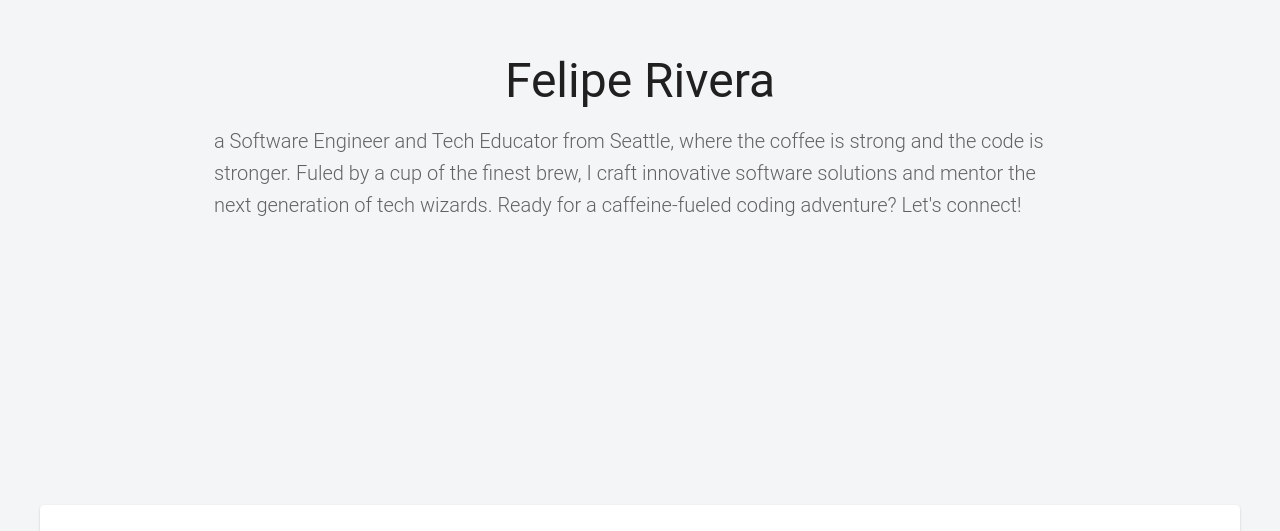
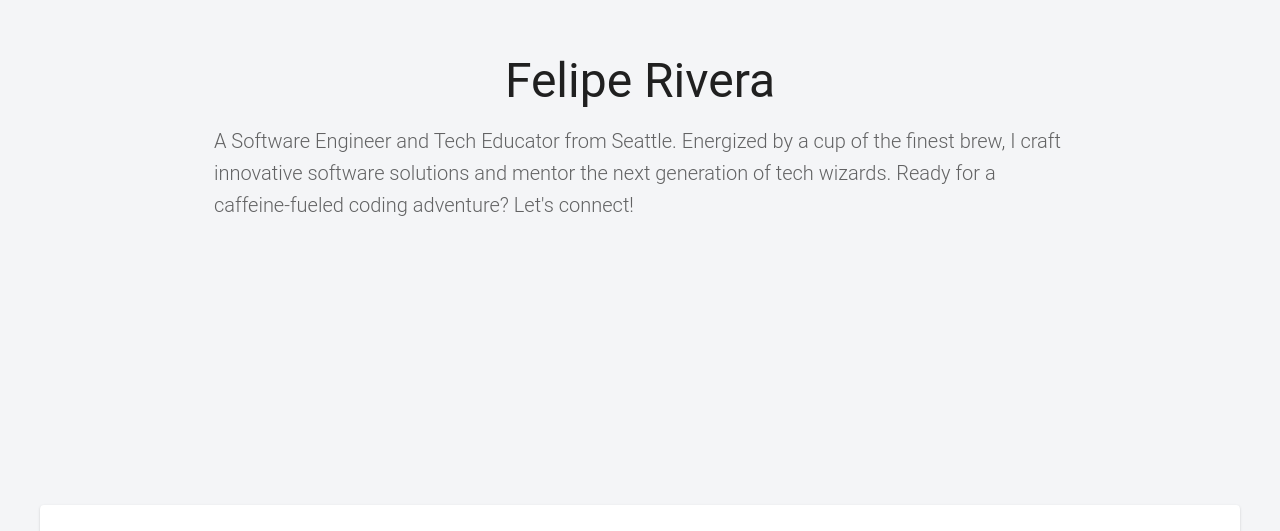
Before and after one commit to CodeMasterFelipe/portfolio, a React (Vite) app: page / in a window 1280 px wide. Shown: the part 263-794 px from the top of the page. Built offline with nearby package versions, Linux system fonts and the light colour scheme.

Commit message:
minor changes to bio text

```diff
--- a/src/sections/Home.tsx
+++ b/src/sections/Home.tsx
@@ -2,9 +2,8 @@ import { Box, Typography, Container } from '@mui/material';
 import gsap from 'gsap';
 import { useGSAP } from '@gsap/react';
 
-const bio = `a Software Engineer and Tech Educator from Seattle, where the coffee is strong and the code is stronger. \
-            Fuled by a cup of the finest brew, I craft innovative software solutions and mentor the next generation of tech wizards. \
-            Ready for a caffeine-fueled coding adventure? Let's connect!`;
+const bio = `A Software Engineer and Tech Educator from Seattle. Energized by a cup of the finest brew, I craft innovative software solutions \
+            and mentor the next generation of tech wizards. Ready for a caffeine-fueled coding adventure? Let's connect!`;
 
 export const Home = () => {
 
```
